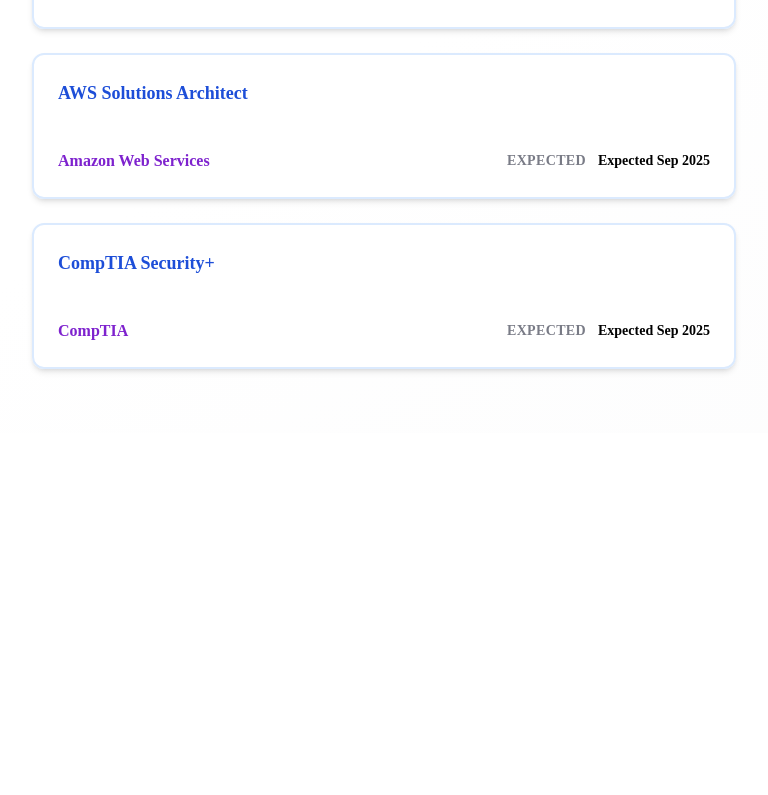
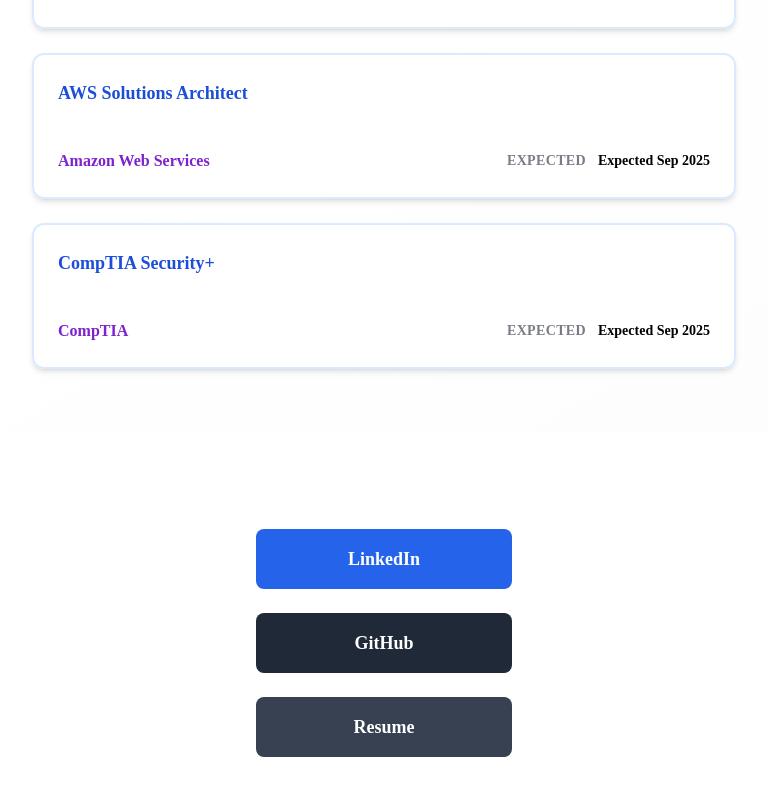
Before and after one commit to fazal1701/PersonalPortfolio, a Next.js app: page / in a window 1280 px wide. Shown: the part 3484-4279 px from the top of the page, without its empty margins (256-1024 px from the left). Before the commit the page ends 4173 px from the top, so only its background shows below. Built offline with nearby package versions, Linux system fonts and the light colour scheme.

Commit message:
Add contact section back with LinkedIn, GitHub, and Resume buttons only

```diff
--- a/components/contact-section.tsx
+++ b/components/contact-section.tsx
@@ -35,8 +35,11 @@
   return (
     <section className="relative overflow-hidden bg-white dark:bg-gray-900">
       <div className="mx-auto max-w-6xl px-4 py-20 md:py-24">
-        <header className="text-center mb-16"></header>
-        {/* Removed contact form and all content */}
+        <div className="flex flex-col items-center gap-6">
+          <a href="https://www.linkedin.com/in/fazal-bhatti" target="_blank" rel="noopener noreferrer" className="bg-blue-600 hover:bg-blue-700 text-white px-8 py-4 rounded-lg font-semibold text-lg transition-colors duration-200 w-64 text-center">LinkedIn</a>
+          <a href="https://github.com/fazal1701" target="_blank" rel="noopener noreferrer" className="bg-gray-800 hover:bg-gray-900 text-white px-8 py-4 rounded-lg font-semibold text-lg transition-colors duration-200 w-64 text-center">GitHub</a>
+          <a href="/FazalBhattiResume.pdf" target="_blank" rel="noopener noreferrer" className="bg-gray-700 hover:bg-gray-800 text-white px-8 py-4 rounded-lg font-semibold text-lg transition-colors duration-200 w-64 text-center">Resume</a>
+        </div>
       </div>
     </section>
   );
```
